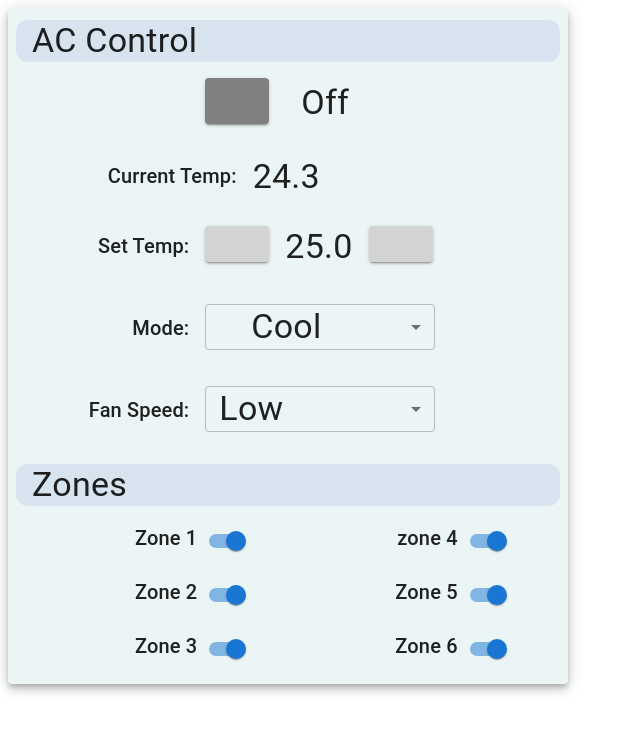
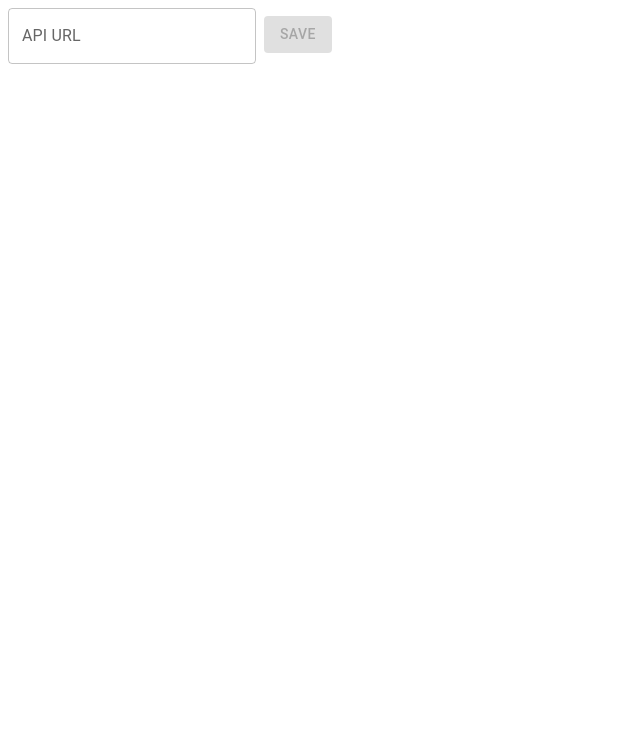
Before and after one commit to ayrea/ac-control, a React (Vite) app in the folder UI/: page / in a window 1280 px wide. Shown: the top 732 px of the page, without its empty margins (0-640 px from the left). Built offline with nearby package versions, Linux system fonts and the light colour scheme; some icons are missing.

Commit message:
Save setting for API url in local storage

```diff
--- a/UI/src/App.tsx
+++ b/UI/src/App.tsx
@@ -1,6 +1,8 @@
 import { ThemeProvider } from '@emotion/react';
 import AcControl from './components/AcControl';
 import { createTheme } from '@mui/material';
+import ApiUrlPrompt from './components/ApiUrlPrompt';
+import { useState } from 'react';
 
 const theme = createTheme({
   palette: {
@@ -11,10 +13,12 @@ const theme = createTheme({
 });
 
 function App() {
+  const [baseApiUrl, setBaseApiUrl] = useState<string | null>(localStorage.getItem('baseApiUrl'));
+
   return (
-    <ThemeProvider theme={theme} >
-      <AcControl />
-    </ThemeProvider>
+    baseApiUrl
+      ? (<ThemeProvider theme={theme}>< AcControl /></ThemeProvider >)
+      : <ApiUrlPrompt setBaseUrl={setBaseApiUrl} />
   )
 }
 
--- /dev/null
+++ b/UI/src/components/ApiUrlPrompt.tsx
@@ -0,0 +1,30 @@
+import { Box, Button, TextField } from '@mui/material';
+import { useState } from 'react';
+
+export interface ApiUrlPromptProps {
+    setBaseUrl: React.Dispatch<React.SetStateAction<string | null>>
+}
+
+export default function ApiUrlPrompt(props: ApiUrlPromptProps) {
+    const [url, setUrl] = useState<string | null>(null);
+
+    const handleSaveClicked = () => {
+        if (url) {
+            localStorage.setItem('baseApiUrl', url);
+            props.setBaseUrl(url);
+        }
+    };
+
+    const handleUrlChanged = (e: React.ChangeEvent<HTMLInputElement>) => {
+        setUrl(e.target.value);
+    }
+
+    return (
+        <Box display={"flex"}>
+            <TextField id="api-url" label="API URL" variant="outlined" value={url} onChange={handleUrlChanged} />
+            <Box m={1}>
+                <Button variant='contained' disabled={!url} onClick={handleSaveClicked}>Save</Button>
+            </Box>
+        </Box>
+    );
+}
```
